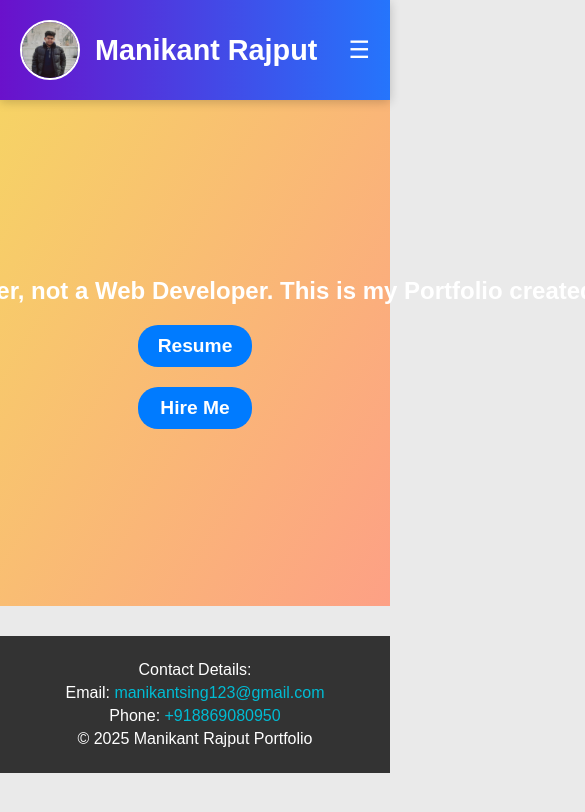
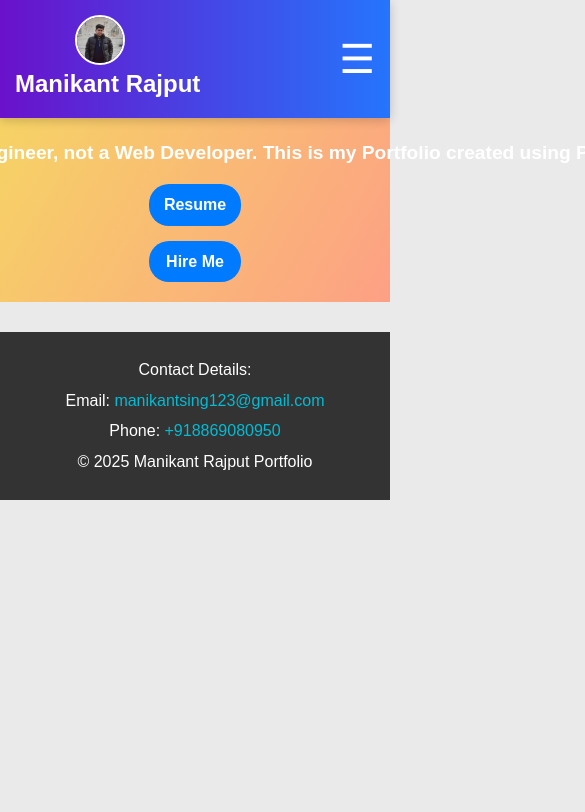
Before and after one commit to Manikant10/portfolio, a plain HTML site: page index.html in a window 390 px wide. Shown: the top 812 px of the page, 585 px wide, since content can reach past the window. Drawn offline with Linux system fonts and the light colour scheme.

Commit message:
Update index.html

```diff
--- a/index.html
+++ b/index.html
@@ -16,6 +16,7 @@
             font-family: 'Arial', sans-serif;
             background-color: #eaeaea;
             color: #333;
+            line-height: 1.6;
         }
 
         /* Header Styles */
@@ -23,7 +24,7 @@
             display: flex;
             justify-content: space-between;
             align-items: center;
-            padding: 20px;
+            padding: 15px;
             background: linear-gradient(90deg, #6a11cb, #2575fc);
             color: white;
             position: sticky;
@@ -52,7 +53,7 @@
 
         .menu-icon {
             cursor: pointer;
-            font-size: 1.5em;
+            font-size: 2em;
             transition: transform 0.3s ease;
         }
 
@@ -110,6 +111,7 @@
         .links {
             display: flex;
             gap: 20px;
+            justify-content: center;
         }
 
         .links a {
@@ -152,13 +154,60 @@
 
         /* Responsive Styles */
         @media (max-width: 768px) {
+            .profile-section {
+                flex-direction: column;
+                text-align: center;
+            }
+
+            .profile-img {
+                width: 50px;
+                height: 50px;
+            }
+
+            .menu-icon {
+                font-size: 2em;
+            }
+
+            .menu-dropdown {
+                position: absolute;
+                right: 10px;
+                top: 60px;
+            }
+
             .links {
                 flex-direction: column;
+                gap: 15px;
             }
 
             .links a {
                 width: 100%;
                 text-align: center;
+            }
+
+            .intro {
+                height: auto;
+                padding: 20px 10px;
+            }
+
+            .typing-effect {
+                font-size: 1.2em;
+                margin-bottom: 15px;
+            }
+        }
+
+        /* Small Screen Adjustments */
+        @media (max-width: 480px) {
+            .name {
+                font-size: 1.5em;
+            }
+
+            .menu-icon {
+                font-size: 2.5em;
+            }
+
+            .links a {
+                font-size: 1em;
+                padding: 8px 15px;
             }
         }
     </style>
@@ -184,8 +233,6 @@
             <a href="#hire-me">Hire Me</a>
         </div>
     </div>
-
-
 
     <footer id="contact">
         <p>Contact Details:</p>
```
